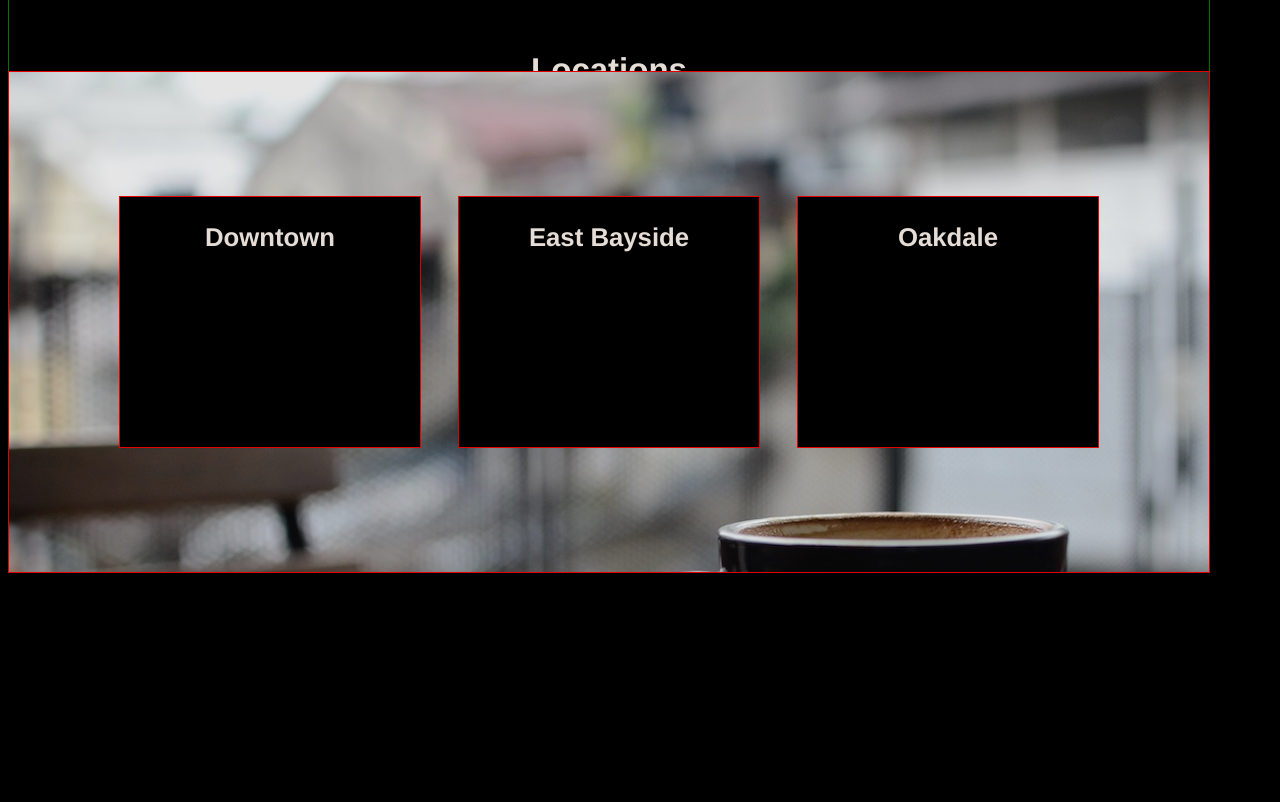
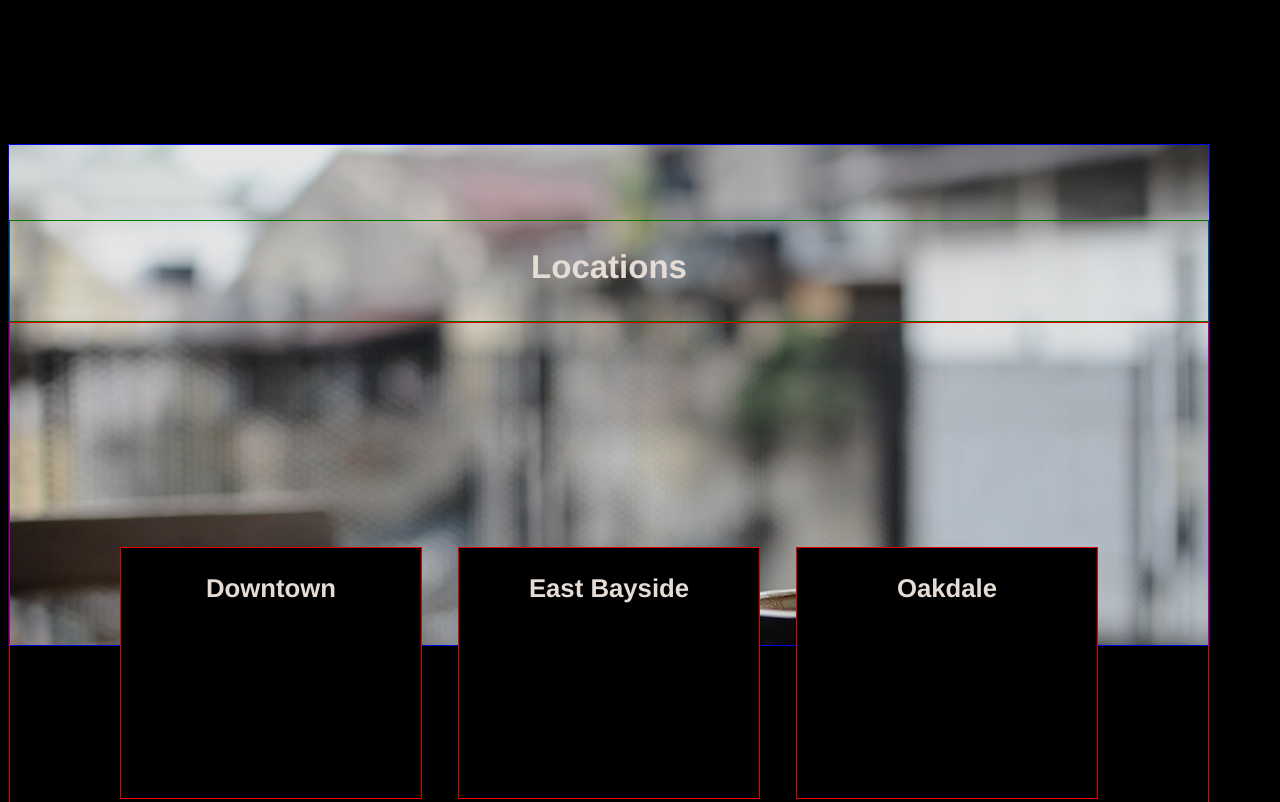
Before and after one commit to ateeqsiddique/teacozy, a plain HTML site: page index.html in a window 1280 px wide. Shown: the part 1499-2301 px from the top of the page. Before the commit the page ends 2080 px from the top, so only its background shows below. Drawn offline with Linux system fonts and the light colour scheme.

Commit message:
locations section incomplete- needs reworking

```diff
--- a/index.html
+++ b/index.html
@@ -54,6 +54,7 @@
       </div>
     </div>
     <!--Locations section  -->
+    <div class="locationsbackground">
       <div id="locations" class="locationsites">
           <h2>Locations</h2>
       </div>
@@ -68,5 +69,6 @@
           <h3>Oakdale</h3>
         </div>
       </div>
+    </div>
   </body>
 </html>
--- a/resources/css/style.css
+++ b/resources/css/style.css
@@ -84,26 +84,40 @@ a {
   margin-top: 10px;
   margin-bottom: 10px;
 }
+.locationsbackground{
+  display: flex;
+  flex-wrap: wrap;
+  width: 1200px;
+  height: 500px;
+  border: 1px solid blue;
+  margin-top: 150px;
+  justify-content: space-between;
+  align-items: center;
+  background-image: url("../images/img-locations-background.jpg");
+  position: relative;
+  top: 75px;
+
+}
 .locationsites{
   width: 1200px;
-  height: 150px;
+  height: 100px;
   border: 1px solid green;
   position: relative;
   top: 75px;
   display: block;
   align-content: center;
-  background-image: ;
+
 }
 .sites {
   display: flex;
   flex-wrap: wrap;
   width: 1200px;
-  height: 500px;
+  height: 700px;
   border: 1px solid red;
   position:relative;
+  top: 75px;
   justify-content: space-between;
   align-items: center;
-  background-image: url("../images/img-locations-background.jpg");
 }
 .downtown, .eastbayside, .oakdale{
   height: 250px;
@@ -117,3 +131,6 @@ a {
 .oakdale{
   margin-right: 110px;
 }
+#locations h2{
+  padding-bottom: 15px;
+}
```
Lines whose indentation alone changed are shown as unchanged.
